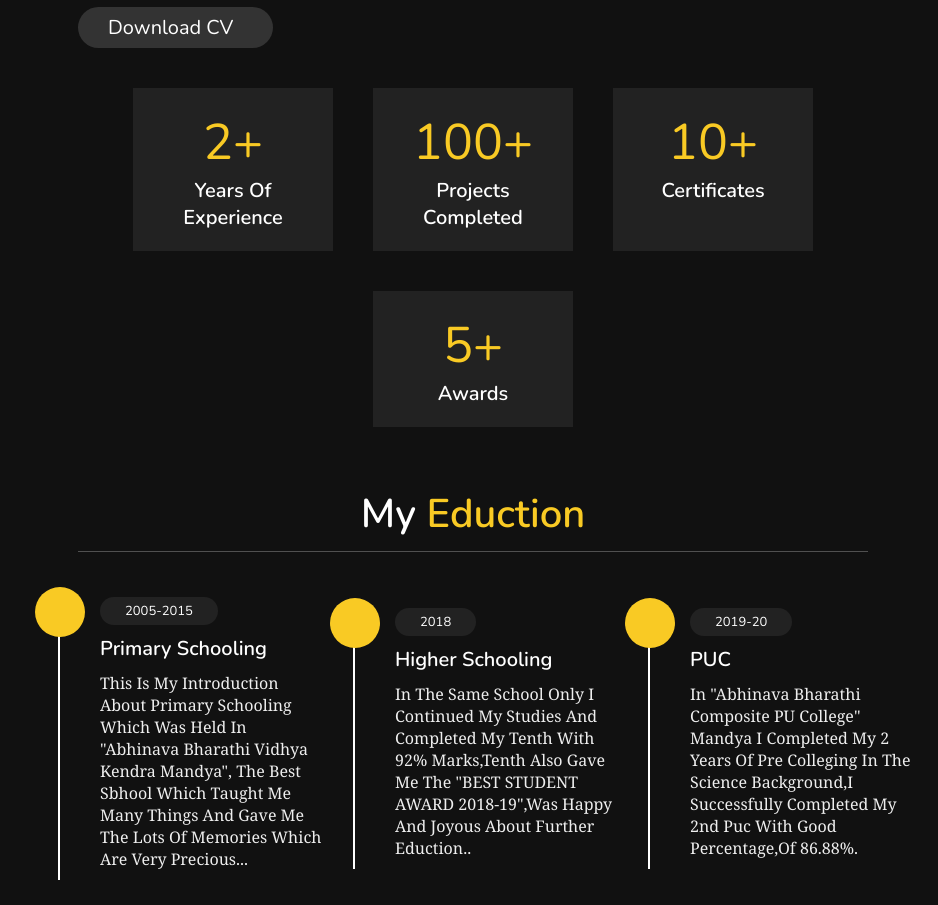
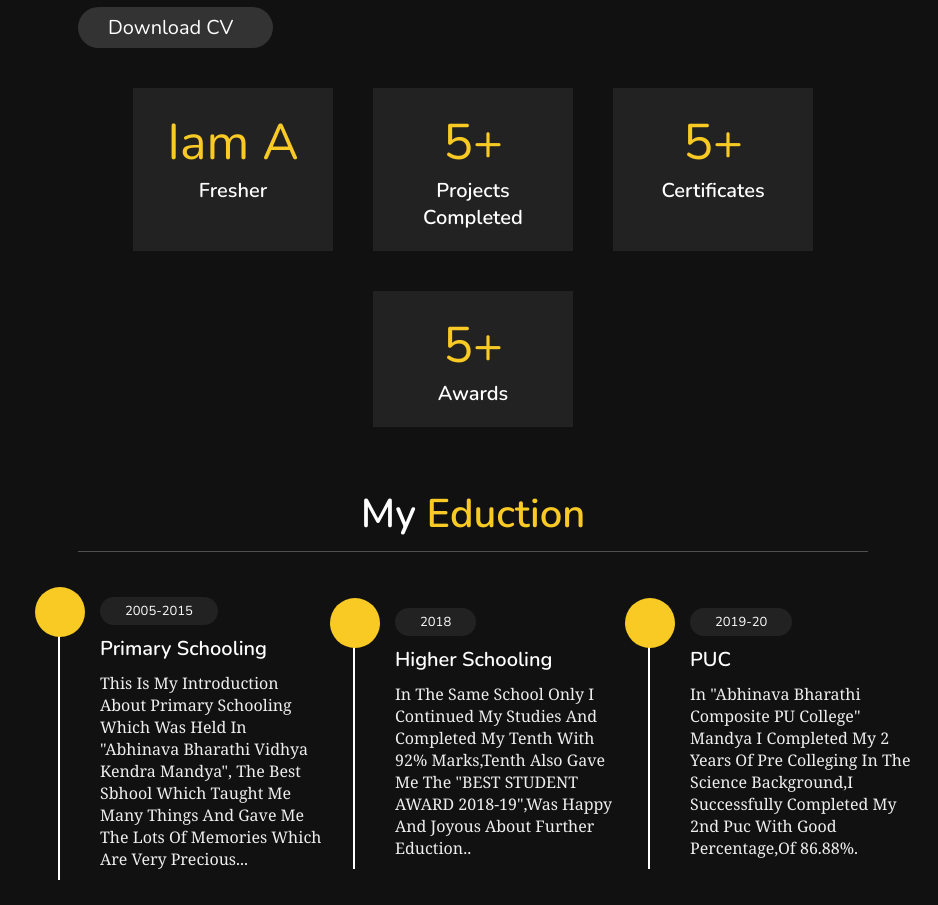
Before and after one commit to Anusha-ts-2002/Portfolio, a plain HTML site: page index.html in a window 1280 px wide. Shown: the part 1153-2058 px from the top of the page, without its empty margins (342-1280 px from the left). Drawn offline with nearby package versions, Linux system fonts and the light colour scheme.

Commit message:
Update index.html

```diff
--- a/index.html
+++ b/index.html
@@ -56,17 +56,17 @@
 
     <div class="counter">
         <div class="box">
-            <span>2+</span>
-            <h3>years of experience</h3>
+            <span>Iam a</span>
+            <h3>Fresher</h3>
         </div>
 
         <div class="box">
-            <span>100+</span>
+            <span>5+</span>
             <h3>projects completed</h3>
         </div>
 
         <div class="box">
-            <span>10+</span>
+            <span>5+</span>
             <h3>certificates</h3>
         </div>
 
```
